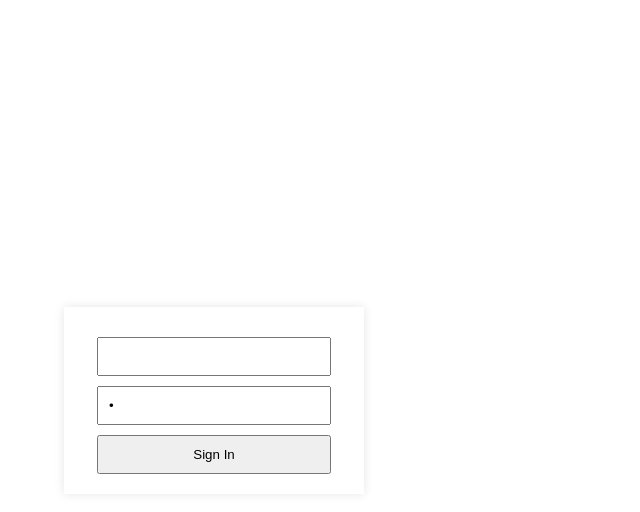
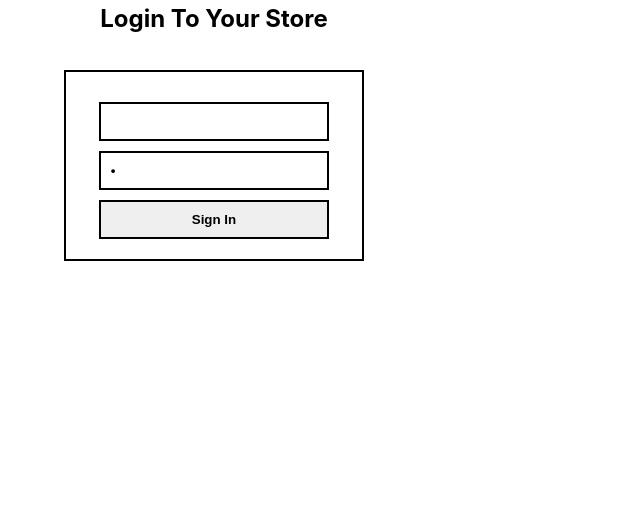
Before and after one commit to Cabezlea/AdminToolSweet, a Vue app: page / in a window 1280 px wide. Shown: the top 512 px of the page, without its empty margins (0-640 px from the left). Built offline with nearby package versions, Linux system fonts and the light colour scheme.

Commit message:
Login formulary done, will integrate company picture now

```diff
--- a/src/App.vue
+++ b/src/App.vue
@@ -14,8 +14,18 @@ import SignIn from "@/components/SignIn.vue";
 //JS code end
 </script>
 
-<style scoped>
+<style>
 /* CSS code beginning*/
-
+html, body {
+  margin: 0;
+  padding: 0;
+  height: 100%;
+  width: 100%;
+  background-color: white;
+}
+#app{
+  min-height: 100vh;
+  background-color: white;
+}
 /* CSS code end*/
 </style>
--- a/src/components/SignIn.vue
+++ b/src/components/SignIn.vue
@@ -1,14 +1,18 @@
 <template>
 <!-- HTML code beginning -->
+  <div class ="login-header">
+    <h1>Login To Your Store</h1>
   <div class = "sign-in-container">
     <form @submit.prevent=" submitForm">
       <!-- Input for store name -->
       <input type="text" v-model="storeName" placeholder="Enter Store Name" />
       <!--Input for password -->
-      <input type="password" v-model="storeName" placeholder="Enter store name" />
+      <input type="password" v-model="storeName" placeholder="Enter Password" />
       <!--Submit button -->
       <button type = "submit">Sign In</button>
     </form>
+
+  </div>
   </div>
   <!-- HTML code end -->
 </template>
@@ -35,20 +39,37 @@ export default {
 //JS code end
 </script>
 
-<style scoped>
+<style>
 /* CSS code beginning*/
-.sign-in-container{
+input:focus, button:focus {
+  outline: none;
+  border-color: darkblue;
+}
+
+button:hover {
+  background-color: lightgray;
+}
+.login-header h1 {
+  text-align: center;
+  color: black;
+  font-weight: bolder;
+  font-size: 24px;
+  height: 20px;
+}
+.sign-in-container {
   background-color: white;
   padding: 20px;
-  box-shadow: 0 0 10px rgba(0,0,0,0.1);
   width: 300px;
   margin: 50px auto;
   text-align: center;
+  border: 2px solid black;
 }
 input, button {
   margin-top: 10px;
   width: 90%;
   padding: 10px;
+  border: 2px solid black;
+  font-weight: bold;
 }
 /* CSS code end*/
 </style>
```
Also changed, not shown: src/components/Home.vue (added, +13 -0 lines), src/components/icons/Sweet&Coffee.png (added).
